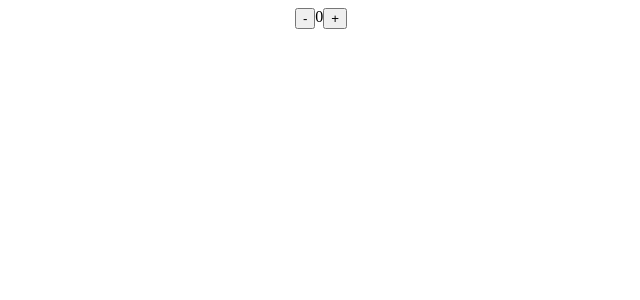
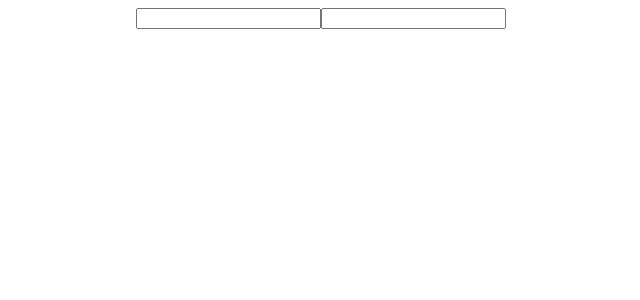
Before and after one commit to DenysMLytvynenko/react-hook-mistakes, a React (Create React App) app: page / in a window 1280 px wide. Shown: the top 300 px of the page, without its empty margins (319-959 px from the left). Built offline with nearby package versions, Linux system fonts and the light colour scheme.

Commit message:
unnecessary useEffect

```diff
--- a/src/App.js
+++ b/src/App.js
@@ -1,11 +1,13 @@
 import Counter from "./components/Counter/Counter";
 import Form from "./components/Form/Form";
+import UnnecessaryUseEffects from "./components/UnnecessaryUseEffects/UnnecessaryUseEffects";
 
 const App = () => {
     return (
         <div style={{ display: "flex", justifyContent: "center" }}>
             {/* <Form /> */}
-            <Counter />
+            {/* <Counter /> */}
+            <UnnecessaryUseEffects />
         </div>
     );
 };
--- /dev/null
+++ b/src/components/UnnecessaryUseEffects/UnnecessaryUseEffects.js
@@ -0,0 +1,34 @@
+import { useEffect, useState } from "react";
+
+const UnnecessaryUseEffects = () => {
+    const [firstName, setFirstName] = useState("");
+    const [lastName, setLastName] = useState("");
+    // const [fullName, setFullName] = useState("");
+
+    // useEffect(() => {
+    //     setFullName(`${firstName} ${lastName}`);
+    // }, [firstName, lastName]);
+
+    // instead of using useEffect with state change use simple constant. It is reduce number of redundant renders
+    const fullName = `${firstName} ${lastName}`;
+
+    return (
+        <form>
+            <input
+                type="text"
+                value={firstName}
+                onChange={(e) => setFirstName(e.target.value)}
+            />
+
+            <input
+                type="text"
+                value={lastName}
+                onChange={(e) => setLastName(e.target.value)}
+            />
+
+            {fullName}
+        </form>
+    );
+};
+
+export default UnnecessaryUseEffects;
```
